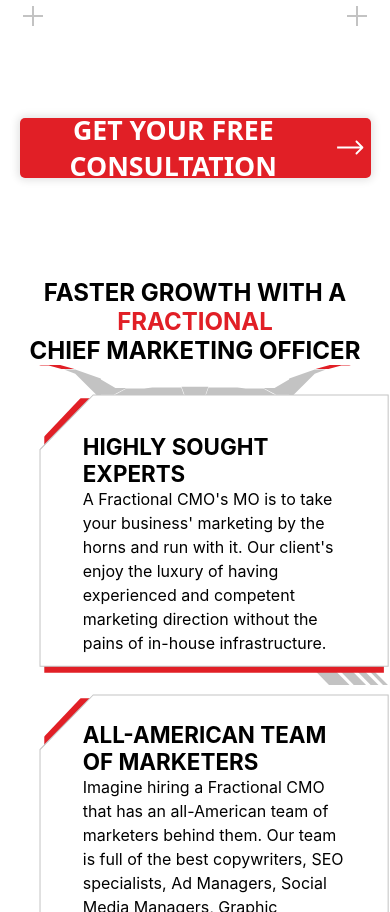
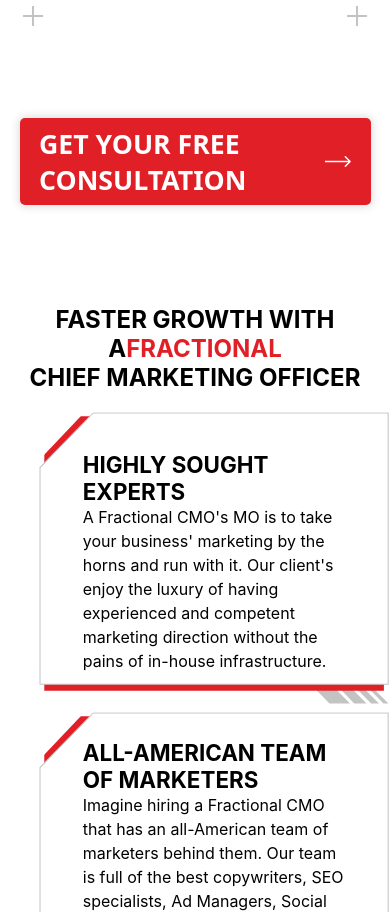
Before and after one commit to Catalyst4Change/imprint-digital-test, a React (Create React App) app: page / in a window 390 px wide. Shown: the part 864-1776 px from the top of the page. Built offline with nearby package versions, Linux system fonts and the light colour scheme; the HTML template or start-up script is replaced by a standard one.

Commit message:
fix - remove horns on breakpoint, big red styling

```diff
--- a/src/App.js
+++ b/src/App.js
@@ -11,6 +11,7 @@ import growthStageImage from "./Assets/images/Growth Thumb.jpg";
 
 function App() {
   const [windowWidth, setWindowWidth] = useState(0);
+  const [breakpoint] = useState(850);
 
   const handleResize = () => {
     setWindowWidth(window.innerWidth);
@@ -40,12 +41,12 @@ function App() {
   return (
     <main className="App">
       <header>
-        <Header windowWidth={windowWidth} />
+        <Header windowWidth={windowWidth} breakpoint={breakpoint} />
       </header>
       <Hero windowWidth={windowWidth} />
       {/* <PlusBackground /> */}
       <BigRedButton text={"Get your free consultation"} location={""} />
-      <HornsModule windowWidth={windowWidth} />
+      <HornsModule windowWidth={windowWidth} breakpoint={breakpoint} />
       <CarouselContainer
         carouselItems={carouselItems}
         setCarouselItems={setCarouselItems}
--- a/src/components/BigRedButton/BigRedButton.js
+++ b/src/components/BigRedButton/BigRedButton.js
@@ -1,6 +1,6 @@
 import React from "react";
 import "./BigRedButton.scss";
-import arrow from "../../Assets/Arrow.svg";
+import arrow from "../../Assets/BlackArrow";
 
 // text is presented on button
 // location is link href
@@ -8,7 +8,7 @@ import arrow from "../../Assets/Arrow.svg";
 export const BigRedButton = ({ text, location }) => {
   return (
     <button id="big-red-button">
-      <p className="button-text">{text}</p>
+      <span className="button-text">{text}</span>
       {arrow}
     </button>
   );
--- a/src/components/BigRedButton/BigRedButton.scss
+++ b/src/components/BigRedButton/BigRedButton.scss
@@ -5,8 +5,8 @@
   align-items: center;
 
   width: min(600px, 90%);
-  height: 60px;
   margin: 100px auto;
+  padding: 2% 5%;
 
   border: none;
   background: #e11f26;
@@ -16,6 +16,7 @@
   transition: all 0.25s ease-in-out;
 
   .button-text {
+    text-align: left;
     color: white;
     font-size: 2em;
     font-weight: 600;
@@ -30,6 +31,7 @@
     width: 40px;
     margin-left: 15px;
     fill: white;
+    transform: rotate(180deg);
     transition: all 0.25s ease-in-out;
   }
 
--- a/src/components/Header/Header.js
+++ b/src/components/Header/Header.js
@@ -7,14 +7,13 @@ import { MobileMenu } from "../MobileMenu/MobileMenu";
 import YardHouse from "../../Assets/images/YardHouseCreations.png";
 import arrow from "../../Assets/Arrow.svg";
 
-export const Header = ({ windowWidth }) => {
+export const Header = ({ windowWidth, breakPoint }) => {
   // logic directly applies className to #dropdown
   const [showServices, setShowServices] = useState("");
-  const [breakpoint] = useState(850);
 
   return (
     <main id="header">
-      {windowWidth > breakpoint ? (
+      {windowWidth > breakPoint ? (
         <div className="desktop-menu">
           <nav>
             <div className="logo">{ImprintDigitalLogo}</div>
--- a/src/components/HornsModule/HornsModule.js
+++ b/src/components/HornsModule/HornsModule.js
@@ -7,7 +7,7 @@ import arrow from "../../Assets/Arrow.svg";
 // component takes in props of an array of card objects
 // card: { title: string, copy: string }
 
-export const HornsModule = ({ windowWidth }) => {
+export const HornsModule = ({ windowWidth, breakPoint }) => {
   const cards = [
     {
       title: "Highly Sought Experts",
@@ -33,16 +33,18 @@ export const HornsModule = ({ windowWidth }) => {
     <main id="horns-module">
       <div className="horns-title">
         <h2 className="title">
-          Faster Growth with a{" "}
+          Faster Growth with a
           <span style={{ color: "#E11F26" }}>fractional</span>
           <br />
           chief marketing officer
         </h2>
       </div>
-      <div className="horns-svg">{cyberHorns}</div>
+      {windowWidth > breakPoint && (
+        <div className="horns-svg">{cyberHorns}</div>
+      )}
       <section
         className={`cards-container ${
-          windowWidth > 700 ? "horizontal" : "vertical"
+          windowWidth > breakPoint ? "horizontal" : "vertical"
         }`}
       >
         {generateCards()}
--- a/src/components/header/Header.js
+++ b/src/components/header/Header.js
@@ -7,14 +7,13 @@ import { MobileMenu } from "../MobileMenu/MobileMenu";
 import YardHouse from "../../Assets/images/YardHouseCreations.png";
 import arrow from "../../Assets/Arrow.svg";
 
-export const Header = ({ windowWidth }) => {
+export const Header = ({ windowWidth, breakPoint }) => {
   // logic directly applies className to #dropdown
   const [showServices, setShowServices] = useState("");
-  const [breakpoint] = useState(850);
 
   return (
     <main id="header">
-      {windowWidth > breakpoint ? (
+      {windowWidth > breakPoint ? (
         <div className="desktop-menu">
           <nav>
             <div className="logo">{ImprintDigitalLogo}</div>
```
